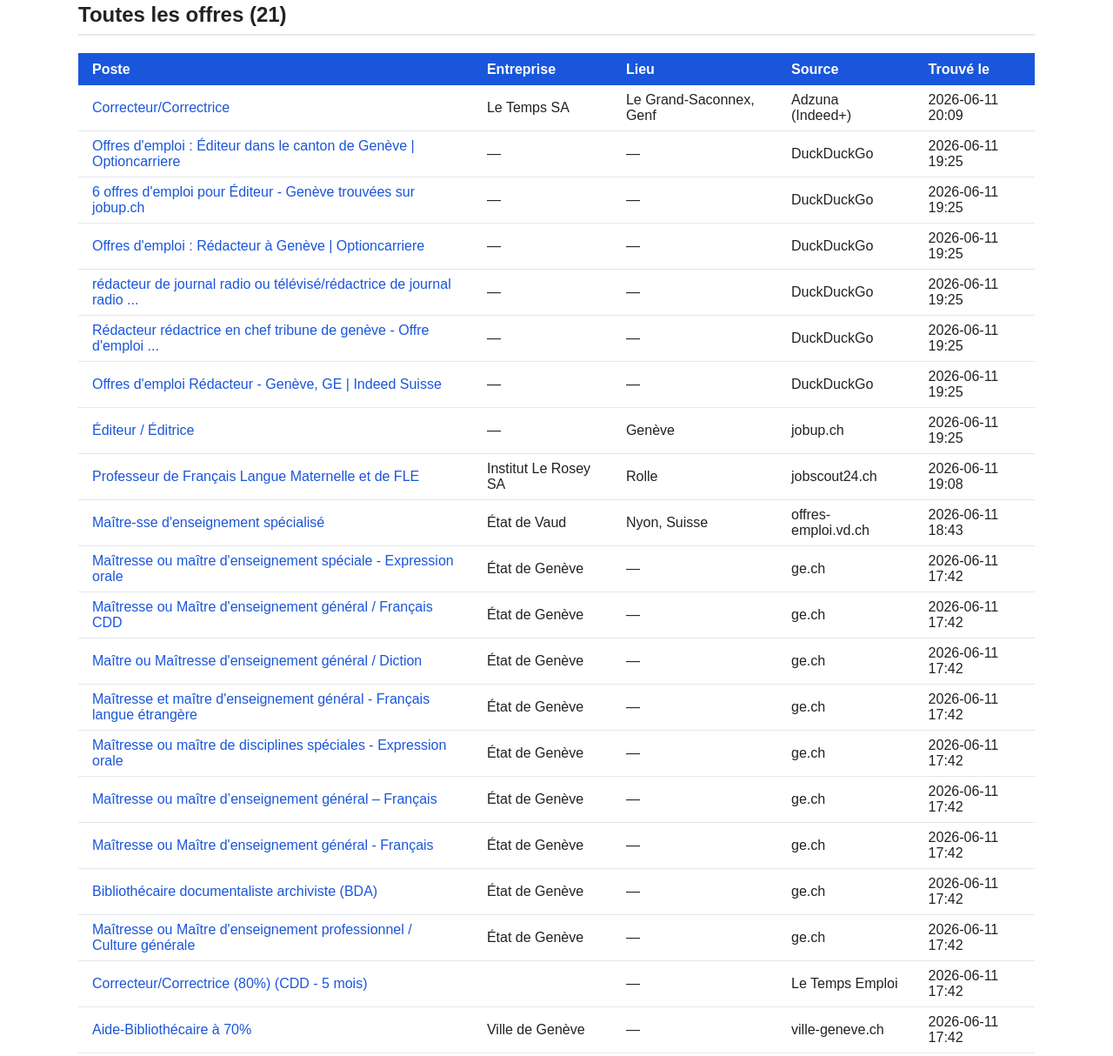
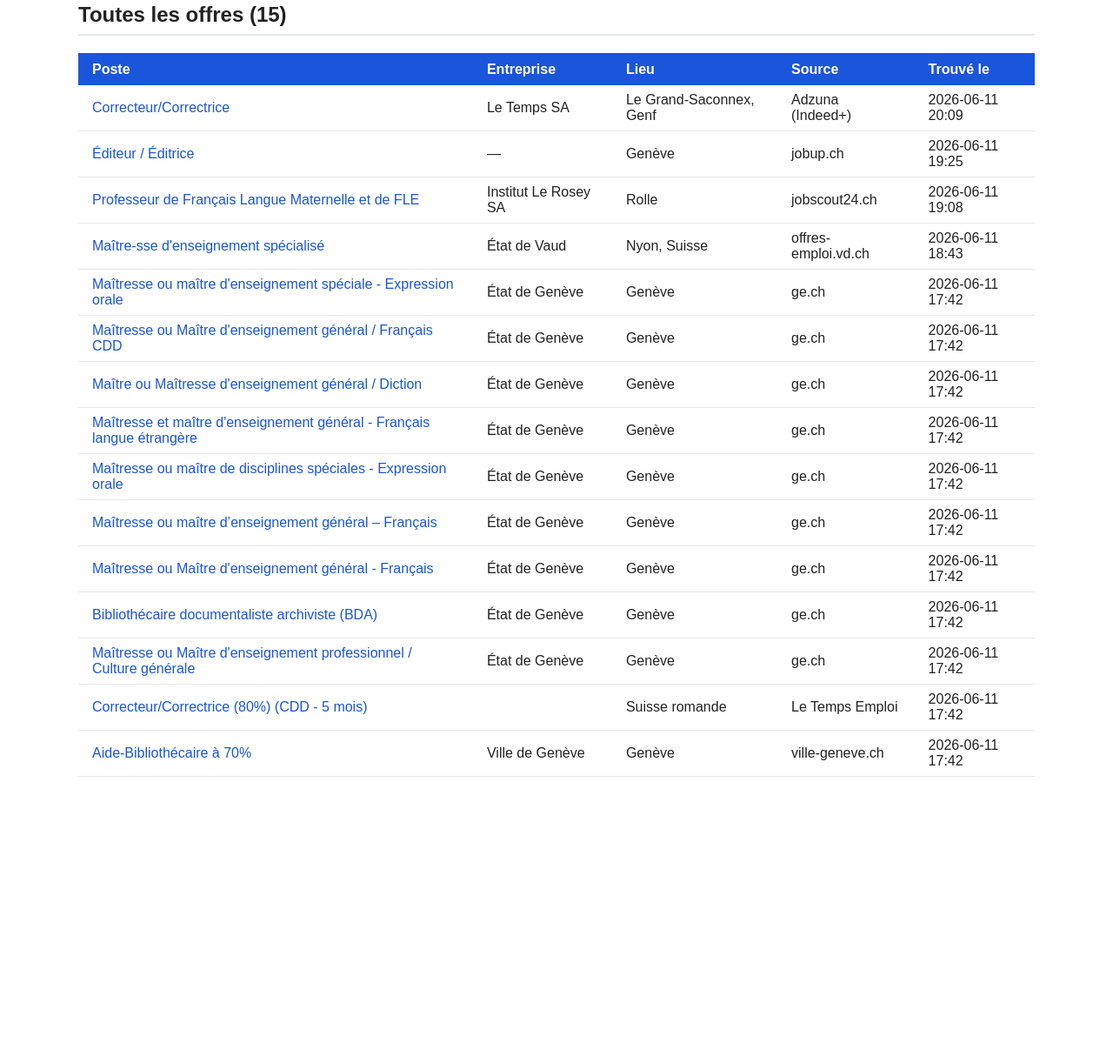
Before and after one commit to gabigbarig/find_job, a plain HTML site: page docs/index.html in a window 1280 px wide. Shown: the part 243-1457 px from the top of the page at 87% size. After the commit the page ends 1168 px from the top, so only its background shows below. Drawn offline with Linux system fonts and the light colour scheme.

Commit message:
Mise à jour des offres d'emploi 2026-06-11 20:40

```diff
--- a/docs/index.html
+++ b/docs/index.html
@@ -21,33 +21,27 @@
 </head>
 <body>
 <h1>Offres d'emploi – Lettres Modernes – Genève</h1>
-<p class="updated">Dernière mise à jour : 11/06/2026 à 20:14</p>
+<p class="updated">Dernière mise à jour : 11/06/2026 à 20:40</p>
 
 <h2>Nouvelles offres <span class="badge">0</span></h2>
 <p>Aucune nouvelle offre depuis la dernière recherche.</p>
 
-<h2>Toutes les offres (21)</h2>
+<h2>Toutes les offres (15)</h2>
 <table><thead><tr><th>Poste</th><th>Entreprise</th><th>Lieu</th><th>Source</th><th>Trouvé le</th></tr></thead><tbody><tr class=""><td><a href="https://www.adzuna.ch/land/ad/5756654131?se=mKD3ocBl8RG1SumIcG7pVg&utm_medium=api&utm_source=e91c32be&v=681249ED863C88593521DC1ACDDD7E299F186E4E" target="_blank">Correcteur/Correctrice</a></td><td>Le Temps SA</td><td>Le Grand-Saconnex, Genf</td><td>Adzuna (Indeed+)</td><td>2026-06-11 20:09</td></tr>
-<tr class=""><td><a href="https://www.optioncarriere.ch/emploi-editeur/Canton-de-Gen%C3%A8ve" target="_blank">Offres d'emploi : Éditeur dans le canton de Genève | Optioncarriere</a></td><td>—</td><td>—</td><td>DuckDuckGo</td><td>2026-06-11 19:25</td></tr>
-<tr class=""><td><a href="https://www.jobup.ch/fr/emplois/?location=gen%C3%A8ve&term=%C3%A9diteur" target="_blank">6 offres d'emploi pour Éditeur - Genève trouvées sur jobup.ch</a></td><td>—</td><td>—</td><td>DuckDuckGo</td><td>2026-06-11 19:25</td></tr>
-<tr class=""><td><a href="https://www.optioncarriere.ch/emploi-redacteur/Gen%C3%A8ve" target="_blank">Offres d'emploi : Rédacteur à Genève | Optioncarriere</a></td><td>—</td><td>—</td><td>DuckDuckGo</td><td>2026-06-11 19:25</td></tr>
-<tr class=""><td><a href="https://emploisuisse.com/metiers/redacteur-de-journal-radio-ou-televiseredactrice-de-journal-radio-ou-televise/" target="_blank">rédacteur de journal radio ou télévisé/rédactrice de journal radio ...</a></td><td>—</td><td>—</td><td>DuckDuckGo</td><td>2026-06-11 19:25</td></tr>
-<tr class=""><td><a href="https://1job.ch/job/175032/redacteur-redactrice-en-chef-tribune-de-geneve" target="_blank">Rédacteur rédactrice en chef tribune de genève - Offre d'emploi ...</a></td><td>—</td><td>—</td><td>DuckDuckGo</td><td>2026-06-11 19:25</td></tr>
-<tr class=""><td><a href="https://ch-fr.indeed.com/q-r%C3%A9dacteur-l-gen%C3%A8ve,-ge-emplois.html" target="_blank">Offres d'emploi Rédacteur - Genève, GE | Indeed Suisse</a></td><td>—</td><td>—</td><td>DuckDuckGo</td><td>2026-06-11 19:25</td></tr>
 <tr class=""><td><a href="https://www.jobup.ch/fr/emplois/detail/82ee9d96-39ef-42e7-9ede-3ef164b4c1d5/" target="_blank">Éditeur / Éditrice</a></td><td>—</td><td>Genève</td><td>jobup.ch</td><td>2026-06-11 19:25</td></tr>
 <tr class=""><td><a href="https://www.jobscout24.ch/fr/job/5776f32f-237a-4027-86df-9815adb6ed0b/" target="_blank">Professeur de Français Langue Maternelle et de FLE</a></td><td>Institut Le Rosey SA</td><td>Rolle</td><td>jobscout24.ch</td><td>2026-06-11 19:08</td></tr>
 <tr class=""><td><a href="https://offres-emploi.vd.ch/#fr/job/5339" target="_blank">Maître-sse d'enseignement spécialisé</a></td><td>État de Vaud</td><td>Nyon, Suisse</td><td>offres-emploi.vd.ch</td><td>2026-06-11 18:43</td></tr>
-<tr class=""><td><a href="https://www.ge.ch/offres-emploi-etat-geneve/liste-offres/1325" target="_blank">Maîtresse ou maître d'enseignement spéciale - Expression orale</a></td><td>État de Genève</td><td>—</td><td>ge.ch</td><td>2026-06-11 17:42</td></tr>
-<tr class=""><td><a href="https://www.ge.ch/offres-emploi-etat-geneve/liste-offres/1141" target="_blank">Maîtresse ou Maître d'enseignement général / Français CDD</a></td><td>État de Genève</td><td>—</td><td>ge.ch</td><td>2026-06-11 17:42</td></tr>
-<tr class=""><td><a href="https://www.ge.ch/offres-emploi-etat-geneve/liste-offres/1292" target="_blank">Maître ou Maîtresse d'enseignement général / Diction</a></td><td>État de Genève</td><td>—</td><td>ge.ch</td><td>2026-06-11 17:42</td></tr>
-<tr class=""><td><a href="https://www.ge.ch/offres-emploi-etat-geneve/liste-offres/1472" target="_blank">Maîtresse et maître d'enseignement général - Français langue étrangère</a></td><td>État de Genève</td><td>—</td><td>ge.ch</td><td>2026-06-11 17:42</td></tr>
-<tr class=""><td><a href="https://www.ge.ch/offres-emploi-etat-geneve/liste-offres/1238" target="_blank">Maîtresse ou maître de disciplines spéciales - Expression orale</a></td><td>État de Genève</td><td>—</td><td>ge.ch</td><td>2026-06-11 17:42</td></tr>
-<tr class=""><td><a href="https://www.ge.ch/offres-emploi-etat-geneve/liste-offres/1523" target="_blank">Maîtresse ou maître d’enseignement général – Français</a></td><td>État de Genève</td><td>—</td><td>ge.ch</td><td>2026-06-11 17:42</td></tr>
-<tr class=""><td><a href="https://www.ge.ch/offres-emploi-etat-geneve/liste-offres/1432" target="_blank">Maîtresse ou Maître d'enseignement général - Français</a></td><td>État de Genève</td><td>—</td><td>ge.ch</td><td>2026-06-11 17:42</td></tr>
-<tr class=""><td><a href="https://www.ge.ch/offres-emploi-etat-geneve/liste-offres/1356" target="_blank">Bibliothécaire documentaliste archiviste (BDA)</a></td><td>État de Genève</td><td>—</td><td>ge.ch</td><td>2026-06-11 17:42</td></tr>
-<tr class=""><td><a href="https://www.ge.ch/offres-emploi-etat-geneve/liste-offres/1538" target="_blank">Maîtresse ou Maître d'enseignement professionnel / Culture générale</a></td><td>État de Genève</td><td>—</td><td>ge.ch</td><td>2026-06-11 17:42</td></tr>
-<tr class=""><td><a href="https://www.letemps.ch/emploi/baef24fe-d90d-494f-a92b-d45a9ac8ea5a" target="_blank">Correcteur/Correctrice (80%) (CDD - 5 mois)</a></td><td></td><td>—</td><td>Le Temps Emploi</td><td>2026-06-11 17:42</td></tr>
-<tr class=""><td><a href="https://www.ville-geneve.ch/administration-municipale/offres-emploi/aide-bibliothecaire-70" target="_blank">Aide-Bibliothécaire à 70%</a></td><td>Ville de Genève</td><td>—</td><td>ville-geneve.ch</td><td>2026-06-11 17:42</td></tr>
+<tr class=""><td><a href="https://www.ge.ch/offres-emploi-etat-geneve/liste-offres/1325" target="_blank">Maîtresse ou maître d'enseignement spéciale - Expression orale</a></td><td>État de Genève</td><td>Genève</td><td>ge.ch</td><td>2026-06-11 17:42</td></tr>
+<tr class=""><td><a href="https://www.ge.ch/offres-emploi-etat-geneve/liste-offres/1141" target="_blank">Maîtresse ou Maître d'enseignement général / Français CDD</a></td><td>État de Genève</td><td>Genève</td><td>ge.ch</td><td>2026-06-11 17:42</td></tr>
+<tr class=""><td><a href="https://www.ge.ch/offres-emploi-etat-geneve/liste-offres/1292" target="_blank">Maître ou Maîtresse d'enseignement général / Diction</a></td><td>État de Genève</td><td>Genève</td><td>ge.ch</td><td>2026-06-11 17:42</td></tr>
+<tr class=""><td><a href="https://www.ge.ch/offres-emploi-etat-geneve/liste-offres/1472" target="_blank">Maîtresse et maître d'enseignement général - Français langue étrangère</a></td><td>État de Genève</td><td>Genève</td><td>ge.ch</td><td>2026-06-11 17:42</td></tr>
+<tr class=""><td><a href="https://www.ge.ch/offres-emploi-etat-geneve/liste-offres/1238" target="_blank">Maîtresse ou maître de disciplines spéciales - Expression orale</a></td><td>État de Genève</td><td>Genève</td><td>ge.ch</td><td>2026-06-11 17:42</td></tr>
+<tr class=""><td><a href="https://www.ge.ch/offres-emploi-etat-geneve/liste-offres/1523" target="_blank">Maîtresse ou maître d’enseignement général – Français</a></td><td>État de Genève</td><td>Genève</td><td>ge.ch</td><td>2026-06-11 17:42</td></tr>
+<tr class=""><td><a href="https://www.ge.ch/offres-emploi-etat-geneve/liste-offres/1432" target="_blank">Maîtresse ou Maître d'enseignement général - Français</a></td><td>État de Genève</td><td>Genève</td><td>ge.ch</td><td>2026-06-11 17:42</td></tr>
+<tr class=""><td><a href="https://www.ge.ch/offres-emploi-etat-geneve/liste-offres/1356" target="_blank">Bibliothécaire documentaliste archiviste (BDA)</a></td><td>État de Genève</td><td>Genève</td><td>ge.ch</td><td>2026-06-11 17:42</td></tr>
+<tr class=""><td><a href="https://www.ge.ch/offres-emploi-etat-geneve/liste-offres/1538" target="_blank">Maîtresse ou Maître d'enseignement professionnel / Culture générale</a></td><td>État de Genève</td><td>Genève</td><td>ge.ch</td><td>2026-06-11 17:42</td></tr>
+<tr class=""><td><a href="https://www.letemps.ch/emploi/baef24fe-d90d-494f-a92b-d45a9ac8ea5a" target="_blank">Correcteur/Correctrice (80%) (CDD - 5 mois)</a></td><td></td><td>Suisse romande</td><td>Le Temps Emploi</td><td>2026-06-11 17:42</td></tr>
+<tr class=""><td><a href="https://www.ville-geneve.ch/administration-municipale/offres-emploi/aide-bibliothecaire-70" target="_blank">Aide-Bibliothécaire à 70%</a></td><td>Ville de Genève</td><td>Genève</td><td>ville-geneve.ch</td><td>2026-06-11 17:42</td></tr>
 </tbody></table>
 </body>
 </html>
```
